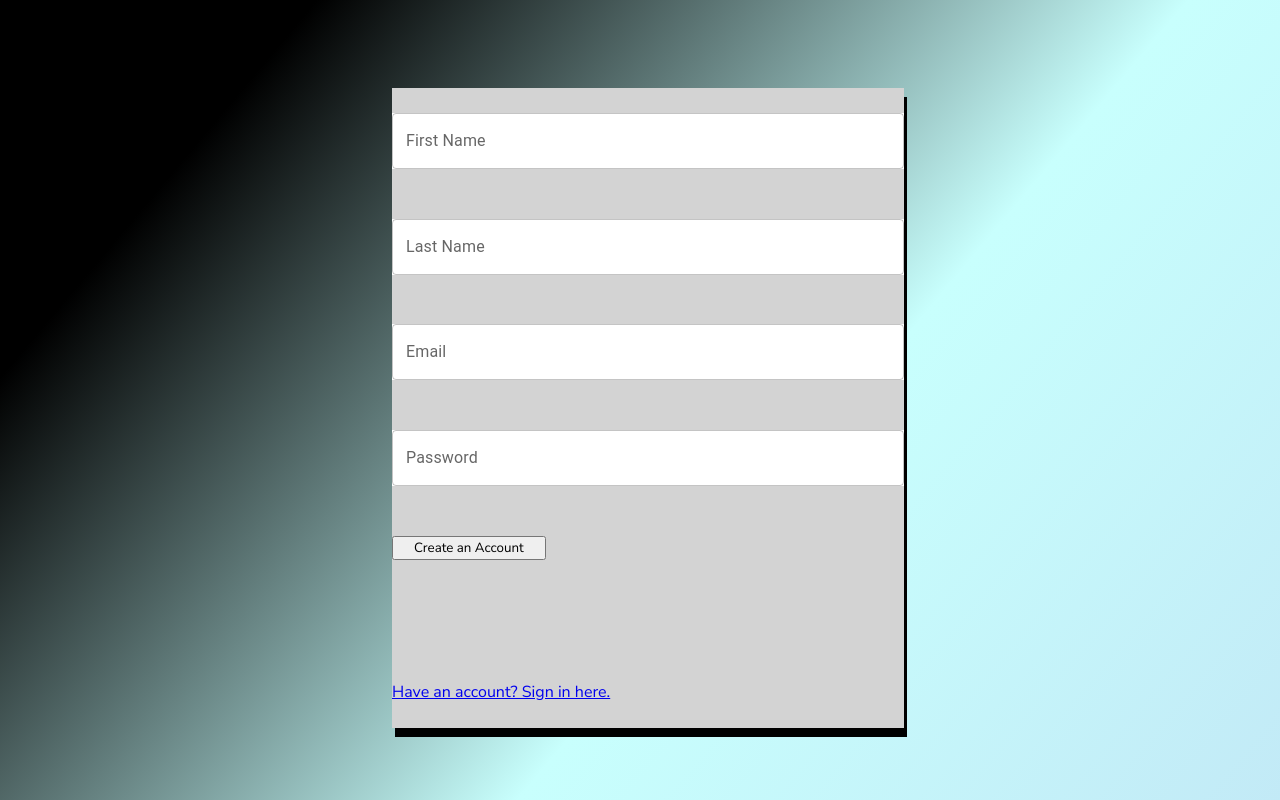
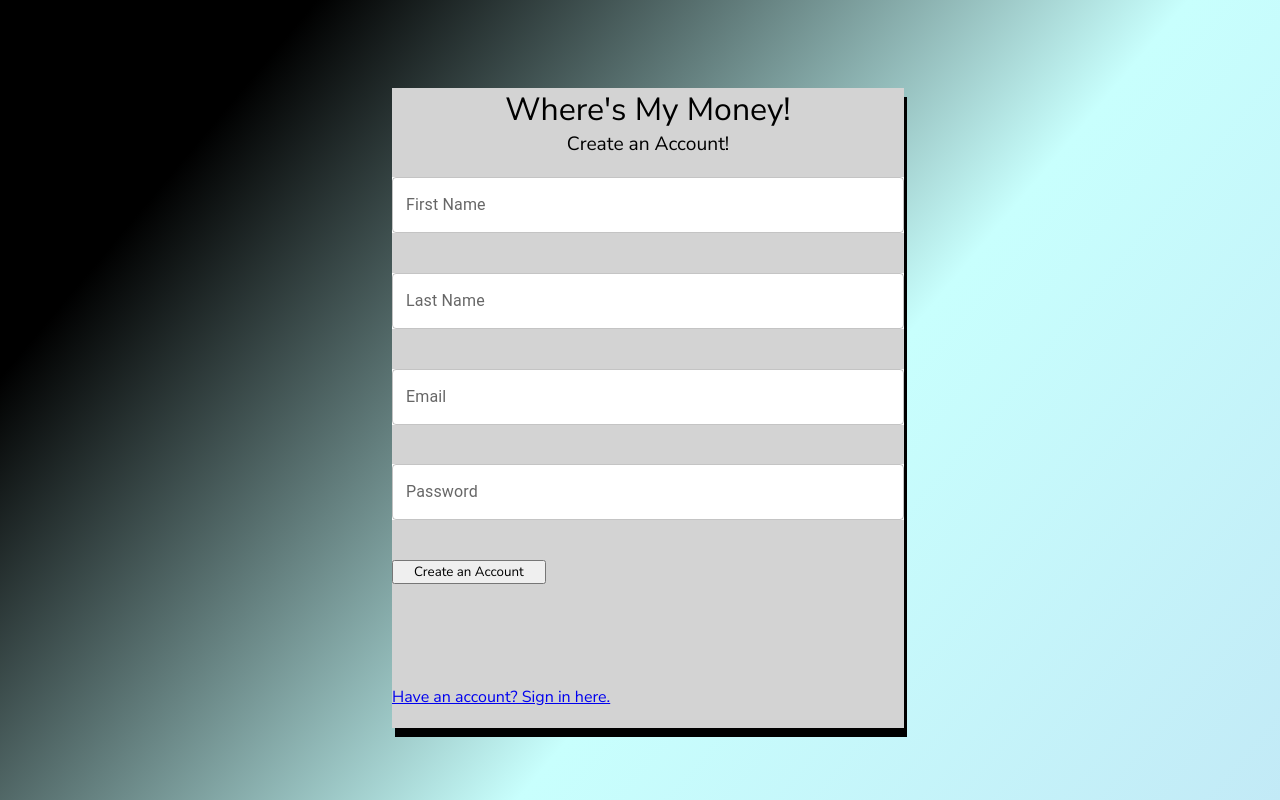
Before and after one commit to ryanCodes92109/expense-tracking-frontend, a React (Create React App) app: page / in a window 1280 px wide. Built offline with nearby package versions, Linux system fonts and the light colour scheme; no server answers.

Commit message:
login/signup box text

```diff
--- a/public/index.html
+++ b/public/index.html
@@ -24,7 +24,7 @@
       work correctly both with client-side routing and a non-root public URL.
       Learn how to configure a non-root public URL by running `npm run build`.
     -->
-    <title>WHERE MY MONEY</title>
+    <title>WHERE'S MY MONEY</title>
   </head>
   <body>
     <noscript>You need to enable JavaScript to run this app.</noscript>
--- a/src/App.css
+++ b/src/App.css
@@ -143,6 +143,7 @@ body {
 
 .submitButton {
   min-width:40%;
+
 }
 
 .toggleMenuButton {
@@ -154,6 +155,17 @@ body {
   z-index:100;
   font-size: large;
 
+}
+
+.loginTitle {
+  margin:auto;
+  font-size: 2.5em;
+  display:flex;
+  justify-content:center;
+  width:100%;
+  text-align:center;
+  position:absolute;
+  top:1rem;
 }
 
 .hideMenuButton {
@@ -375,6 +387,7 @@ body {
 
 .credentialContainer {
   display:flex;
+  flex-direction: column;
   position: relative;
   justify-content: space-between;
   align-items: center;
@@ -385,6 +398,16 @@ body {
   /* border:5px solid black; */
   background-color: lightgrey;
   box-shadow: 3px 9px black;
+}
+
+.signupTitle {
+  font-size: 2rem;
+}
+
+.createAnAccountText {
+  display:flex;
+  font-size: 1.2rem;
+  justify-content: center;
 }
 
 .signUpForm {
--- a/src/components/Login.js
+++ b/src/components/Login.js
@@ -50,7 +50,9 @@ const Home = ({setToggleAuth}) => {
 
       <form
         onSubmit={(e) => loginSubmit(e, loginFormData)}
-        className = 'signinForm'>
+        className = 'signinForm'
+      >
+        <span className='loginTitle'>Where's My Money!</span>
           <br/>
         <TextField
           onChange={handleChange}
--- a/src/components/Signup.js
+++ b/src/components/Signup.js
@@ -53,10 +53,13 @@ const Signup = ({setToggleAuth}) => {
   return (
 
     <div className='credentialContainer'>
-
+      <span className='signupTitle'>Where's My Money! <br/> <span className='createAnAccountText'>Create an Account!</span>
+      </span>
       <form
         onSubmit={e => createUserSubmit(e,signupFormData)}
         className= 'signUpForm'>
+
+
         {/* <label>First Name</label> */}
           {/* <br/> */}
         <TextField
```
